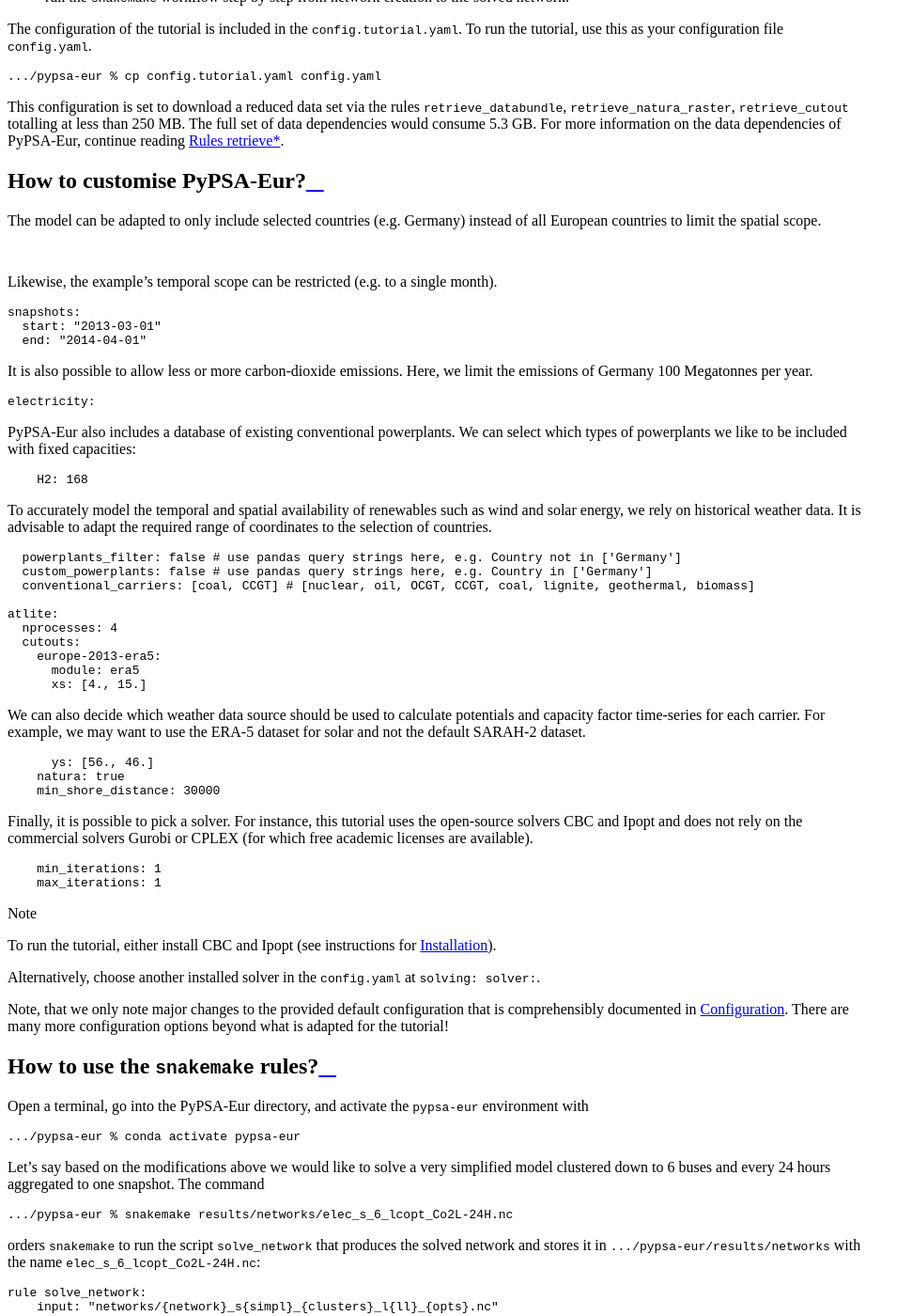
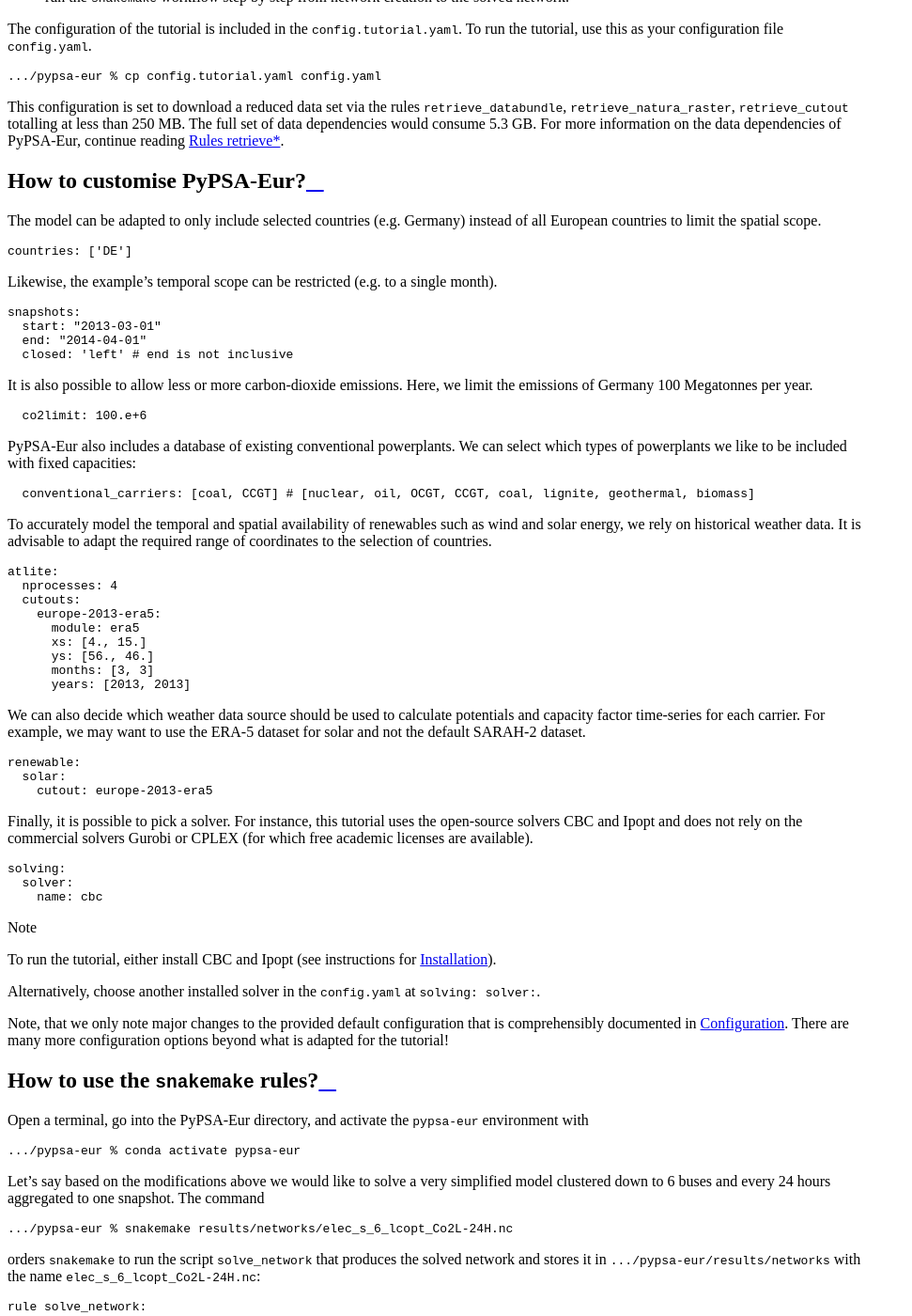
Before and after one commit to PyPSA/PyPSA, a Sphinx documentation site: the page built from doc/tutorial.rst, in a window 1280 px wide and 1400 px high, scrolled down 952 px. Shown: the whole window at 94% size, without its empty margins (0-971 px from the left). Built offline with Sphinx 7.4.7 and the Read the Docs theme 2.0.0, drawn with Linux system fonts in a browser that asks for light colours; some of the changed lines change nothing that is shown; some of the changed text lies outside the part shown.

Commit message:
doc: fix line references in tutorial

```diff
--- a/config.tutorial.yaml
+++ b/config.tutorial.yaml
@@ -158,7 +158,7 @@
     clip_p_max_pu: 0.01
     #nhours: 10
   solver:
-    name: glpk
+    name: cbc
   # solver:
     # name: gurobi
     # threads: 4
--- a/doc/tutorial.rst
+++ b/doc/tutorial.rst
@@ -38,47 +38,47 @@
 
 .. literalinclude:: ../config.tutorial.yaml
    :language: yaml
-   :lines: 13
+   :lines: 14
 
 Likewise, the example's temporal scope can be restricted (e.g. to a single month).
 
 .. literalinclude:: ../config.tutorial.yaml
    :language: yaml
-   :lines: 15-18
+   :lines: 16-19
 
 It is also possible to allow less or more carbon-dioxide emissions. Here, we limit the emissions of Germany 100 Megatonnes per year.
 
 .. literalinclude:: ../config.tutorial.yaml
    :language: yaml
-   :lines: 26
+   :lines: 28
 
 PyPSA-Eur also includes a database of existing conventional powerplants.
 We can select which types of powerplants we like to be included with fixed capacities:
 
 .. literalinclude:: ../config.tutorial.yaml
    :language: yaml
-   :lines: 36
+   :lines: 40
 
 To accurately model the temporal and spatial availability of renewables such as wind and solar energy, we rely on historical weather data.
 It is advisable to adapt the required range of coordinates to the selection of countries.
 
 .. literalinclude:: ../config.tutorial.yaml
    :language: yaml
-   :lines: 38-47
+   :lines: 42-50
 
 We can also decide which weather data source should be used to calculate potentials and capacity factor time-series for each carrier.
 For example, we may want to use the ERA-5 dataset for solar and not the default SARAH-2 dataset.
 
 .. literalinclude:: ../config.tutorial.yaml
    :language: yaml
-   :lines: 48,91-92
+   :lines: 52,95-96
 
 Finally, it is possible to pick a solver. For instance, this tutorial uses the open-source solvers CBC and Ipopt and does not rely
 on the commercial solvers Gurobi or CPLEX (for which free academic licenses are available).
 
 .. literalinclude:: ../config.tutorial.yaml
    :language: yaml
-   :lines: 156-157
+   :lines: 151,160-161
 
 .. note::
 
@@ -120,7 +120,7 @@
 .. warning::
     On Windows the previous command may currently cause a ``MissingRuleException`` due to problems with output files in subfolders.
     This is an `open issue < https://github.com/snakemake/snakemake/issues/46>`_ at `snakemake <https://snakemake.readthedocs.io/>`_.
-    Windows users should instead run ``snakemake solve_all_elec_networks``.
+    Windows users should add the option ``--keep-target-files`` to the command or instead run ``snakemake solve_all_elec_networks``.
 
 This triggers a workflow of multiple preceding jobs that depend on each rule's inputs and outputs:
 
@@ -262,7 +262,7 @@
 
 .. literalinclude:: ../config.tutorial.yaml
    :language: yaml
-   :lines: 6-11
+   :lines: 7-12
 
 In this example we would not only solve a 6-node model of Germany but also a 2-node model.
 
```
